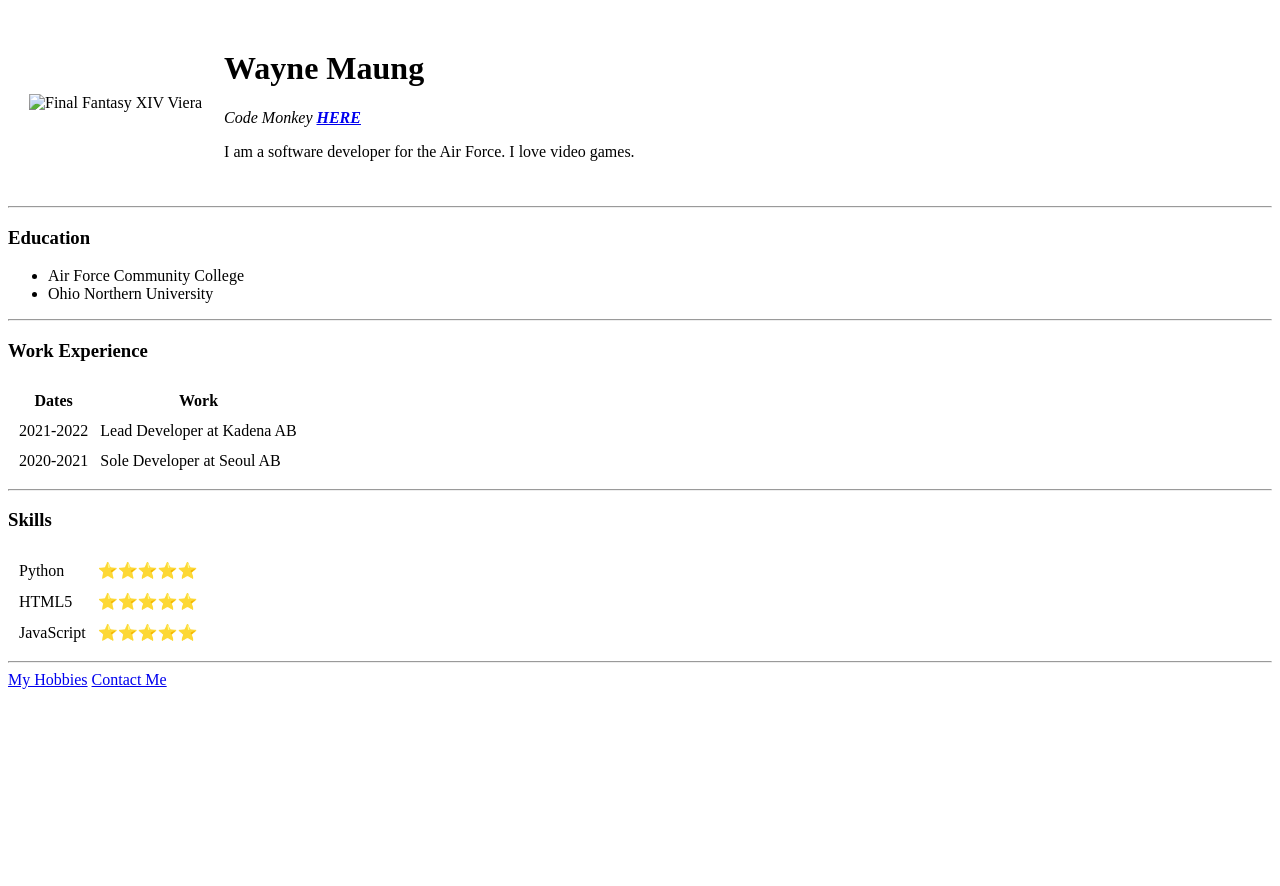
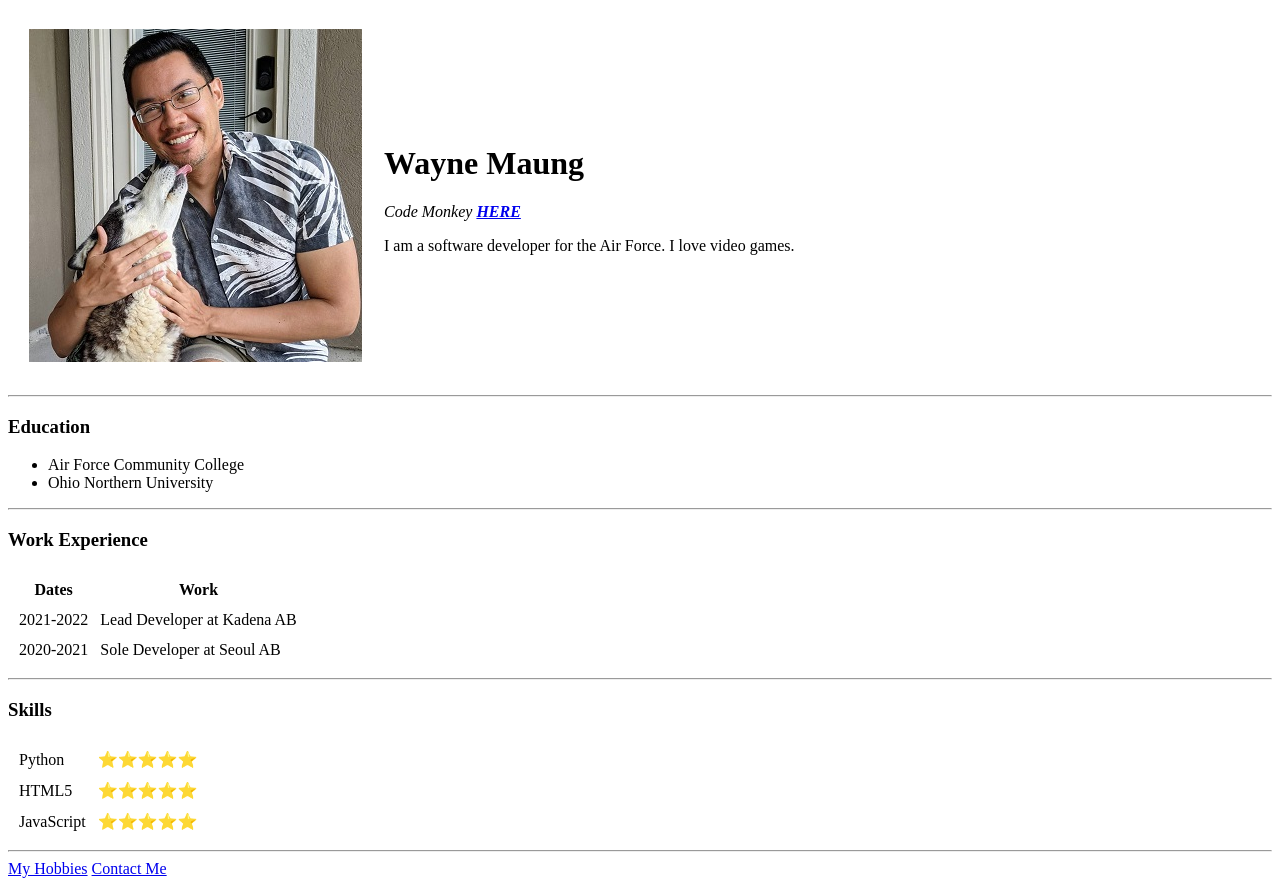
Before and after one commit to waynemaung/cv, a plain HTML site: page index.html in a window 1280 px wide. Before the commit the page ends 800 px from the top, so only its background shows below. Drawn offline with Linux system fonts and the light colour scheme.

Commit message:
Add files via upload

```diff
--- a/index.html
+++ b/index.html
@@ -9,7 +9,7 @@
 <body>
   <table cellspacing="20">
     <tr>
-      <td><img src="brazaela face.png" alt="Final Fantasy XIV Viera"></td>
+      <td><img src="wayne.jpg" alt="Final Fantasy XIV Viera"></td>
       <td><h1>Wayne Maung</h1>
       <p><em>Code Monkey <strong><a href="https://software.af.mil/software-factories/">HERE</a></strong></em></p>
       <p>I am a software developer for the Air Force. I love video games.</p></td>
```
Also changed, not shown: wayne.jpg (added).
